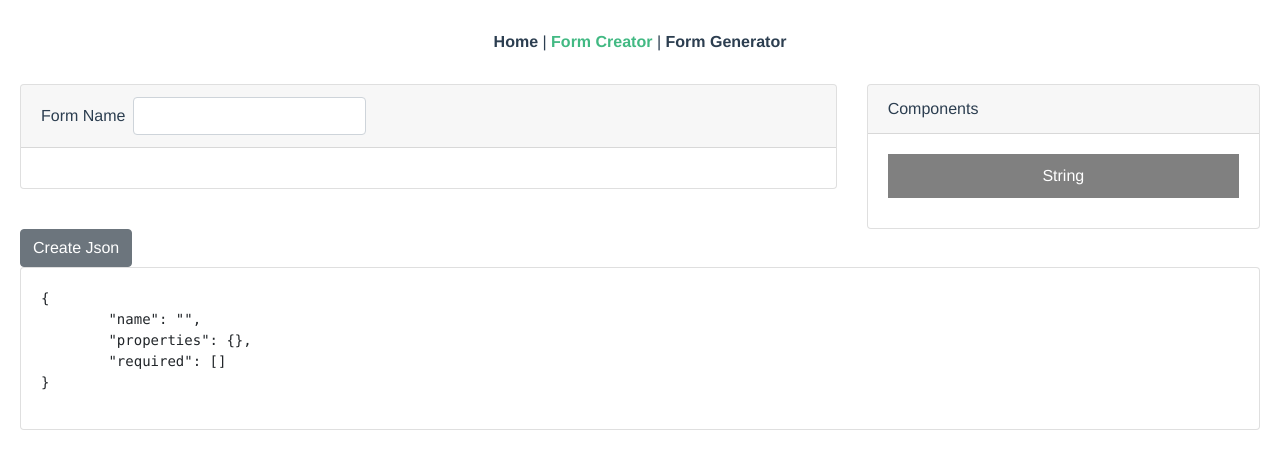
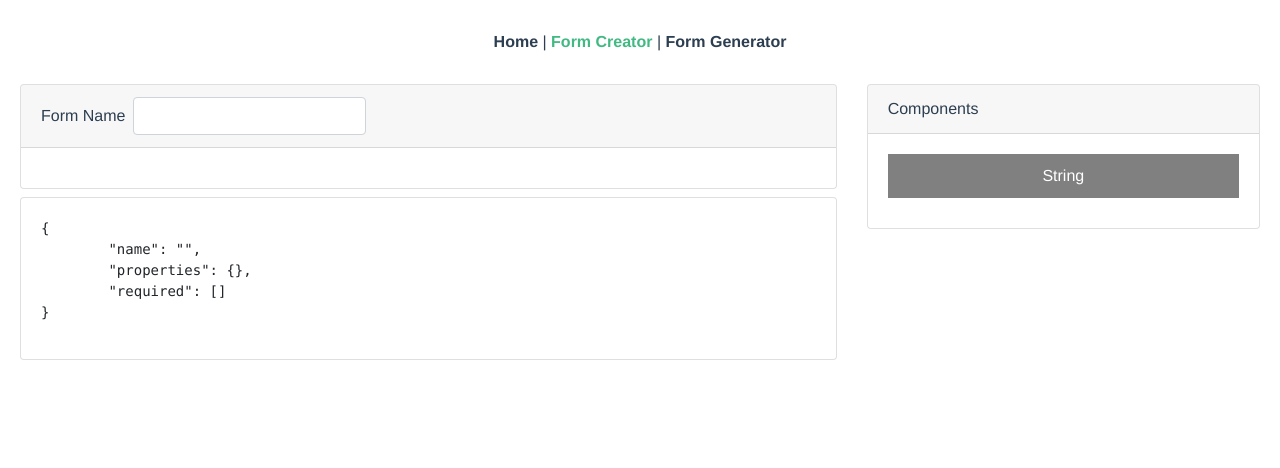
Before and after one commit to shijir0330/dynamic-form-front-end, a Vue app: page /form-creator in a window 1280 px wide. Shown: the top 468 px of the page. Built offline with nearby package versions, Linux system fonts and the light colour scheme.

Commit message:
json show live

```diff
--- a/src/components/creator/DynamicFormCreator.vue
+++ b/src/components/creator/DynamicFormCreator.vue
@@ -26,6 +26,9 @@
           <div v-if="drag" class="drop-div" @drop="onDrop($event, properties.length)" @dragenter.prevent
                @dragover.prevent/>
         </b-card>
+        <b-card class="mt-2">
+          <pre>{{ getJson | jsonFormat }}</pre>
+        </b-card>
       </b-col>
       <b-col cols="4">
         <b-card header="Components">
@@ -40,14 +43,14 @@
         </b-card>
       </b-col>
     </b-row>
-    <b-row>
-      <b-col>
-        <b-button v-on:click="createJson()">Create Json</b-button>
-        <b-card>
-          <pre>{{ getJson | jsonFormat }}</pre>
-        </b-card>
-      </b-col>
-    </b-row>
+<!--    <b-row class="mt-2">-->
+<!--      <b-col>-->
+<!--        <b-button v-on:click="createJson()">Create Json</b-button>-->
+<!--        <b-card>-->
+<!--          <pre>{{ getJson | jsonFormat }}</pre>-->
+<!--        </b-card>-->
+<!--      </b-col>-->
+<!--    </b-row>-->
   </div>
 </template>
 
```
